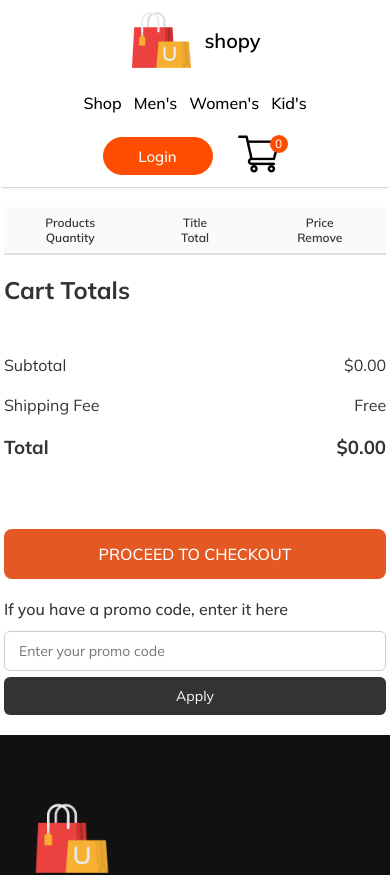
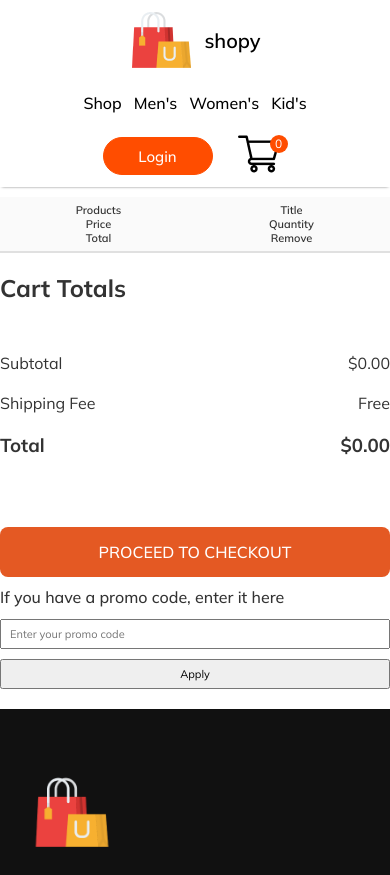
Before and after one commit to Jaimurugan-c/E-comMern, a React (Vite) app in the folder frontend/: page /cart in a window 390 px wide. Shown: the top 875 px of the page. Built offline with nearby package versions, Linux system fonts and the light colour scheme; a web font is replaced by a local one.

Commit message:
Backend Started

```diff
--- a/frontend/src/components/cartitems/cartitems.css
+++ b/frontend/src/components/cartitems/cartitems.css
@@ -212,20 +212,51 @@ cursor: pointer;
 hr {
   display: none; /* Not needed in card layout */
 }
-
+/* Medium devices (<= 800px) */
 @media only screen and (max-width: 800px) {
   .cart-item-format-main,
   .cartitems-format {
-        grid-template-columns: 1fr 2fr 1fr 1fr 0.5fr;
+    grid-template-columns: 1.2fr 2fr 1fr 1fr 0.5fr;
     font-size: 14px;
     padding: 10px 8px;
   }
+
   .cart-icon-producticon {
     width: 50px;
     height: 50px;
   }
+
+  .cartitems {
+    width: 95%;
+    margin: 30px auto;
   }
 
+  .cartitems-down {
+    flex-direction: column;
+    gap: 30px;
+    margin: 40px 0;
+  }
+
+  .cartitemtotal,
+  .cartitems-promocode {
+    width: 100%;
+    margin-right: 0;
+  }
+
+  .cartitems-promobox {
+    flex-direction: column;
+    gap: 10px;
+  }
+
+  .cartitems-promobox input,
+  .cartitems-promobox button {
+    width: 100%;
+    font-size: 13px;
+    padding: 10px;
+  }
+}
+
+/* Small devices (<= 500px) */
 @media only screen and (max-width: 500px) {
   .cart-item-format-main,
   .cartitems-format {
@@ -233,16 +264,25 @@ hr {
     font-size: 12px;
     padding: 8px 4px;
   }
+
   .cart-icon-producticon {
     width: 36px;
     height: 36px;
   }
+
   .cartitems {
-        margin: 20px 2px;
-        width: 99%;
+    width: 98%;
+    margin: 20px auto;
+  }
+
+  .cartitems-promobox input,
+  .cartitems-promobox button {
+    font-size: 12px;
+    padding: 8px;
   }
 }
-/* Extra small devices (max-width: 400px) */
+
+/* Extra small devices (<= 400px) */
 @media only screen and (max-width: 400px) {
   .cart-item-format-main,
   .cartitems-format {
@@ -263,107 +303,13 @@ hr {
   }
 
   .cartitems-down {
-    flex-direction: column;
     gap: 10px;
     margin: 20px 0;
   }
 
-  .cartitemtotal,
-  .cartitems-promocode {
-    min-width: unset;
-    width: 100%;
-    margin-right: 0;
-  }
-
-  .cartitems-promobox {
-    flex-direction: column;
-    gap: 6px;
-  }
-
   .cartitems-promobox input,
   .cartitems-promobox button {
-    width: 100%;
-    font-size: 12px;
-    padding: 8px 10px;
+    font-size: 11px;
+    padding: 6px 8px;
   }
 }
-.cartitems-promobox input {
-  flex: 1;
-  padding: 10px 14px;
-  border: 1px solid #ccc;
-  border-radius: 6px;
-  font-size: 14px;
-}
-
-.cartitems-promobox button {
-  padding: 10px 16px;
-  background-color: #333;
-  color: white;
-  border: none;
-  border-radius: 6px;
-  font-size: 14px;
-  cursor: pointer;
-  transition: background-color 0.2s ease;
-}
-
-.cartitems-promobox button:hover {
-  background-color: #111;
-}
-
-hr {
-  display: none;
-}
-
-/* Responsive Design */
-@media only screen and (max-width: 800px) {
-  .cart-item-format-main,
-  .cartitems-format {
-    grid-template-columns: 1.2fr 2fr 1fr 1fr 0.5fr;
-    font-size: 14px;
-    padding: 10px 8px;
-  }
-
-  .cart-icon-producticon {
-    width: 50px;
-    height: 50px;
-  }
-}
-
-@media only screen and (max-width: 500px) {
-  .cart-item-format-main,
-  .cartitems-format {
-    grid-template-columns: 1fr 1fr 1fr;
-    font-size: 12px;
-    padding: 8px 4px;
-  }
-
-  .cart-icon-producticon {
-    width: 36px;
-    height: 36px;
-  }
-
-  .cartitems {
-    width: 98%;
-    margin: 20px auto;
-  }
-
-  .cartitems-down {
-    flex-direction: column;
-    gap: 20px;
-  }
-
-  .cartitemtotal,
-  .cartitems-promocode {
-    width: 100%;
-  }
-
-  .cartitems-promobox {
-    flex-direction: column;
-    align-items: stretch;
-  }
-
-  .cartitems-promobox input,
-  .cartitems-promobox button {
-    width: 100%;
-  }
-}
```
Also changed, not shown: 2 other files (tests, documents, lock files or other folders). Lines whose indentation alone changed are shown as unchanged.
